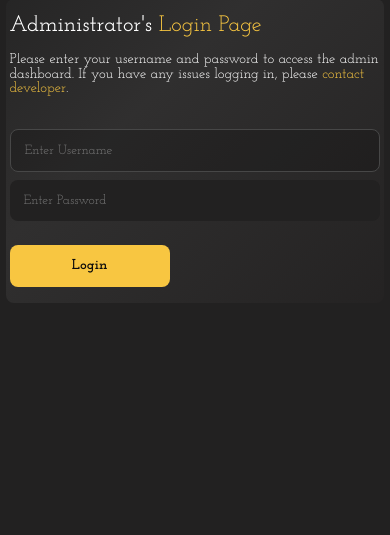
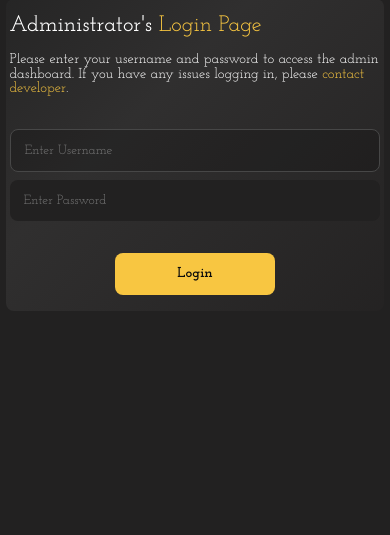
Before and after one commit to I-AGBLE/techmartliberia, a Django app: page /user_in/ in a window 390 px wide. Shown: the part 129-664 px from the top of the page. Run offline with Django 5.2, Linux system fonts and the light colour scheme; some libraries are stand-ins or nearby versions.

Commit message:
callback function moved to js file and captcha added to login page

```diff
--- a/main/static/main/css/styles.css
+++ b/main/static/main/css/styles.css
@@ -1358,7 +1358,7 @@ main {
 }
 
 .hero_text_body {
-  width: 60%;
+  width: 80%;
 }
 
 /* --------------------------------- Catch Styles ----------------------------------------------- */
--- a/main/static/main/js/script.js
+++ b/main/static/main/js/script.js
@@ -0,0 +1,8 @@
+// Google Recapture Script For Callback
+function enableSubmit() {
+    document.getElementById("submit").disabled = false;
+}
+
+function disableSubmit() {
+    document.getElementById("submit").disabled = true;
+}
--- a/main/templates/main/user_in.html
+++ b/main/templates/main/user_in.html
@@ -6,7 +6,7 @@
 <div class="form_field">
 
     {% if error %}
-        <div class="error_message">{{ error }}</div>
+    <div class="error_message">{{ error }}</div>
     {% endif %}
 
     <div class="form_title">
@@ -15,7 +15,7 @@
         <p>
             Please enter your username and password to access the admin dashboard.
             If you have any issues logging in, please
-           <span> contact developer</span>.
+            <span> contact developer</span>.
         </p>
     </div>
 
@@ -27,7 +27,12 @@
         <input type="password" name="password" placeholder="Enter Password" required>
         <input type="text" id="mandatory_field" name="mandatory_field" placeholder="This field is required">
 
-        <input type="submit" class="submit" value="Login">
+        <div class="g-recaptcha" data-sitekey="6Ld4HnksAAAAAEA1WllgjmcvAxhHXV2yYyS-w6li" data-callback="enableSubmit">
+        </div>
+
+        <center>
+            <input type="submit" id="submit" value="Login" class="submit" disabled>
+        </center>
     </form>
 </div>
 
```
Also changed, not shown: main/templates/main/contact.html (+0 -10 lines), db.sqlite3.
